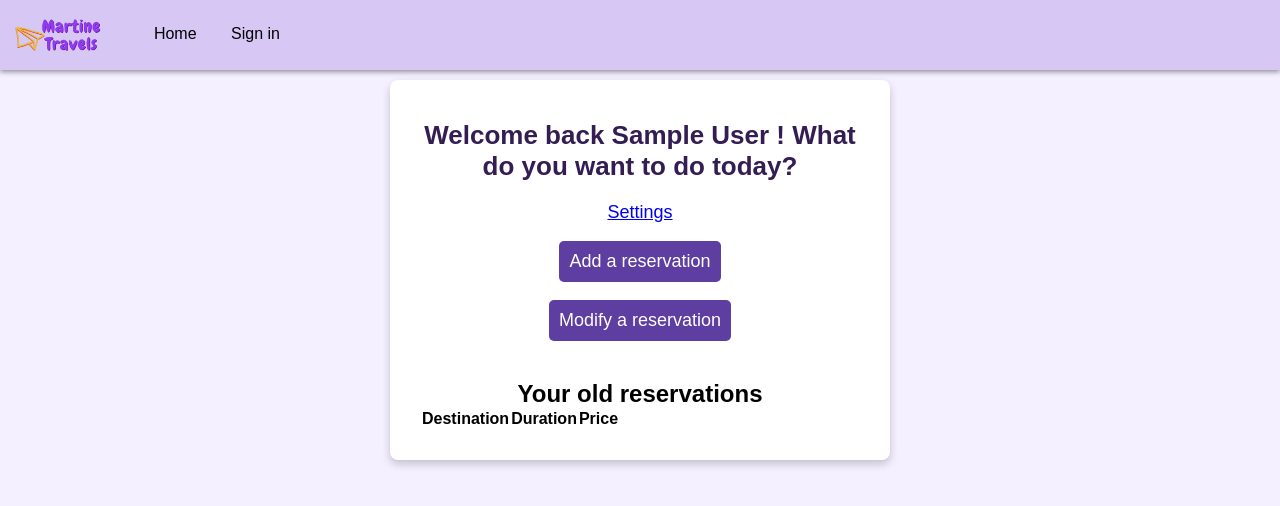
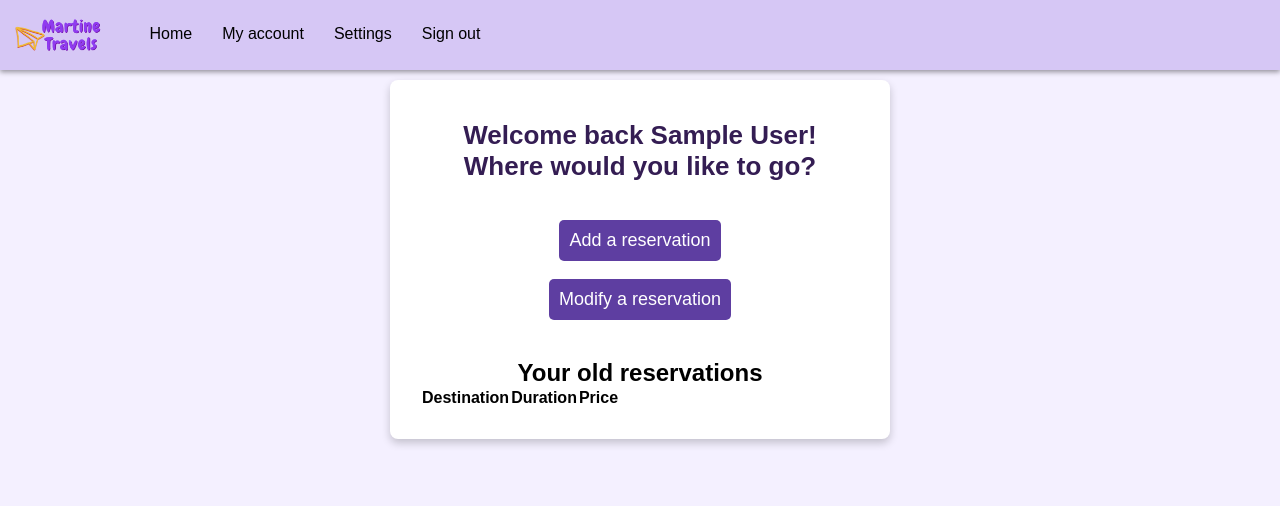
Before and after one commit to TheRefraction/Martine-travels, a PHP site: page /account.php in a window 1280 px wide. Shown: the top 506 px of the page. Run offline with PHP 8.4, Linux system fonts and the light colour scheme; the visitor is signed in with stand-in values (Sample User, id 1); lists and menus that the app fills with data are empty.

Commit message:
Header bar

```diff
--- a/site/account.php
+++ b/site/account.php
@@ -1,30 +1,27 @@
 <?php
-    session_start();
     include("connection.php");
+
+    if(session_status() === PHP_SESSION_NONE) session_start();
+
     if (!isset($_SESSION['email'])) {
         header("Location: signin.php");
         exit();
     }
-
 
     $email = $_SESSION['email'];
 
     $bdd = get_dbhandle();
     $req = $bdd->prepare("SELECT First_name FROM User WHERE Email = ?");
     $req->execute([$email]);
+
     $userName = $req->fetch();
-
-
-    //Acquisition of data from previous packages
-    //$req = $bdd->prepare("SELECT * FROM `previouspackage` Pr INNER JOIN 'package' Pa ON Pr.Package_ID = Pa.ID;");
-    //$req->execute();
 ?>
 
 <!DOCTYPE html>
 <html lang="en">
     <head>
         <meta charset="UTF-8">
-        <title>Martine Travels - Home</title>
+        <title>Martine Travels - My account</title>
         <link href ="css/style.css" rel="stylesheet">
     </head>
 
@@ -33,12 +30,7 @@
         <?php include_once('header.php');?>
 
         <section class ="login_section">
-            <h1>Welcome back <?php echo htmlspecialchars($userName['First_name']);?> ! What do you want to do today?</h1>
-
-            <label>
-                <a href=settings.php>Settings</a>
-                <br>
-            </label>
+            <h1>Welcome back <?php echo htmlspecialchars($userName['First_name']);?>! Where would you like to go?</h1>
             <br>
 
             <label>
--- a/site/connection.php
+++ b/site/connection.php
@@ -1,5 +1,5 @@
 <?php
-    function get_dbhandle()
+    function get_dbhandle(): PDO
     {
         $host = "90.125.194.95";
         $dbname = "martine_travels";
--- a/site/header.php
+++ b/site/header.php
@@ -1,5 +1,16 @@
 <header>
-    <img src="img/Logo_Martine.png" alt="Martine travels logo" class="logo">
-    <a href=index.php>Home</a>
-    <a href="signin.php">Sign in</a>
+    <?php
+        if(session_status() === PHP_SESSION_NONE) session_start();
+
+        echo "<img src=\"img/Logo_Martine.png\" alt=\"Martine travels logo\" class=\"logo\">";
+        echo "<a href=index.php>Home</a>";
+
+        if (!isset($_SESSION['email'])) {
+            echo "<a href=signin.php>Sign in</a>";
+        } else {
+            echo "<a href=account.php>My account</a>";
+            echo "<a href=settings.php>Settings</a>";
+            echo "<a href=signout.php>Sign out</a>";
+        }
+    ?>
 </header>
--- /dev/null
+++ b/site/signout.php
@@ -0,0 +1,6 @@
+<?php
+    session_start();
+    session_unset();
+    $_SESSION = array();
+    header("Location: index.php");
+?>
```
Also changed, not shown: site/process_signin.php (+4 -5 lines), site/settings.php (+4 -4 lines).
